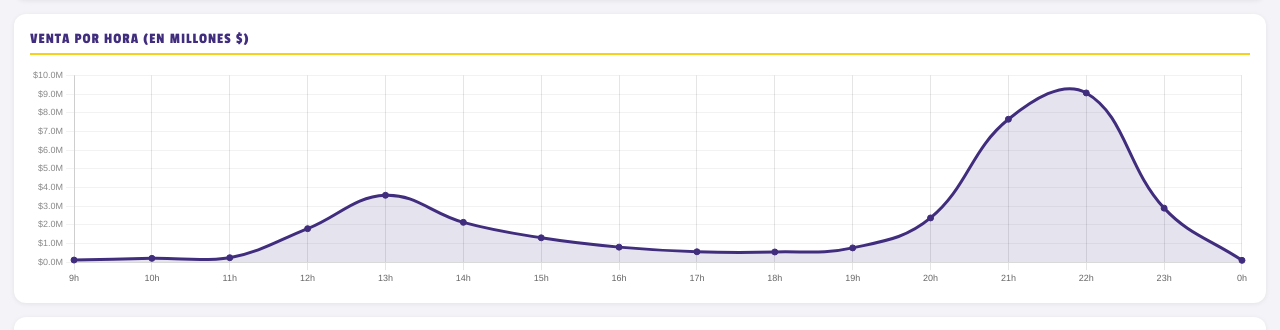
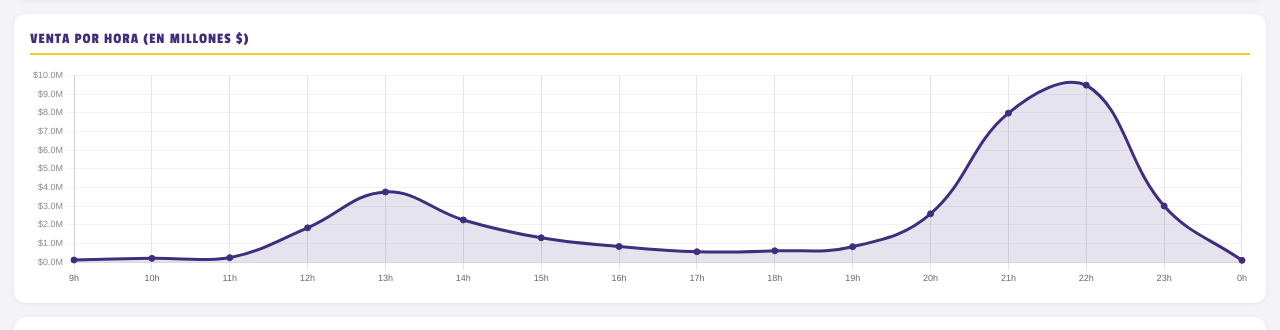
Before and after one commit to francoindragoli/smashclub-dashboards, a plain HTML site: page dashboard-ventas.html in a window 1280 px wide. Shown: the part 1495-1825 px from the top of the page. Drawn offline with nearby package versions, Linux system fonts and the light colour scheme.

Commit message:
Auto-update dashboards — 26/11/2026 12:06

```diff
--- a/dashboard-ventas.html
+++ b/dashboard-ventas.html
@@ -822,7 +822,7 @@ const MESES = {
           ticketPromedio:76242,
           ventaDias:[0,0,0,0,0,0,0],
           horaLabels:["9h", "10h", "11h", "12h", "13h", "14h", "15h", "16h", "17h", "18h", "19h", "20h", "21h", "22h", "23h", "0h"],
-          horaVentas:[0.115, 0.205, 0.24, 1.796, 3.583, 2.133, 1.306, 0.807, 0.558, 0.547, 0.766, 2.369, 7.653, 9.061, 2.894, 0.099]
+          horaVentas:[0.118, 0.205, 0.243, 1.838, 3.761, 2.262, 1.308, 0.841, 0.558, 0.61, 0.83, 2.588, 7.979, 9.479, 3.009, 0.099]
         },
         puntilla: {
           burgers: {'Crispy Bliss':785, 'Gollum Signature':625, 'L.A Americana':468, 'John Bacon':448, 'Cheese Burger':267, 'Sweet Alabama':130, 'LA MANTEQUISH':127, 'Biggie':55, 'Denver':26},
@@ -836,7 +836,7 @@ const MESES = {
           ticketPromedio:34817,
           ventaDias:[0,0,0,0,0,0,0],
           horaLabels:["9h", "10h", "11h", "12h", "13h", "14h", "15h", "16h", "17h", "18h", "19h", "20h", "21h", "22h", "23h", "0h"],
-          horaVentas:[0.007, 0.028, 0.071, 1.68, 5.655, 4.796, 1.83, 1.198, 0.575, 0.312, 0.82, 6.288, 16.998, 13.444, 7.005, 1.876]
+          horaVentas:[0.007, 0.028, 0.094, 1.68, 5.787, 4.909, 1.887, 1.198, 0.575, 0.316, 0.876, 6.508, 17.382, 13.981, 7.292, 1.898]
         },
         snaps: {
           18: {
@@ -853,6 +853,11 @@ const MESES = {
             dias:24, diasCount:[4, 4, 3, 3, 3, 3, 4],
             ciudad:{burgers:{'Crispy Bliss':1212, 'Gollum Signature':882, 'John Bacon':695, 'L.A Americana':665, 'Cheese Burger':434, 'Sweet Alabama':212, 'La Mantequish':195, 'Biggie':103, 'Denver':40, 'Fat Fil A':3},jr:1931,doble:2393,xl:117,total:4441,ventaTotal:34132191,totalDocs:0,ticketPromedio:0,ventaDias:[0,0,0,0,0,0,0],horaLabels:["9h", "10h", "11h", "12h", "13h", "14h", "15h", "16h", "17h", "18h", "19h", "20h", "21h", "22h", "23h", "0h"],horaVentas:[0.115, 0.205, 0.24, 1.796, 3.583, 2.133, 1.306, 0.807, 0.558, 0.547, 0.766, 2.369, 7.653, 9.061, 2.894, 0.099]},
             puntilla:{burgers:{'Crispy Bliss':883, 'Gollum Signature':683, 'L.A Americana':505, 'John Bacon':487, 'Cheese Burger':279, 'Sweet Alabama':135, 'La Mantequish':131, 'Biggie':59, 'Denver':26},jr:1358,doble:1729,xl:101,total:3188,ventaTotal:62583186,totalDocs:0,ticketPromedio:0,ventaDias:[0,0,0,0,0,0,0],horaLabels:["9h", "10h", "11h", "12h", "13h", "14h", "15h", "16h", "17h", "18h", "19h", "20h", "21h", "22h", "23h", "0h"],horaVentas:[0.007, 0.028, 0.071, 1.68, 5.655, 4.796, 1.83, 1.198, 0.575, 0.312, 0.82, 6.288, 16.998, 13.444, 7.005, 1.876]}
+          },
+          25: {
+            dias:25, diasCount:[4, 4, 4, 3, 3, 3, 4],
+            ciudad:{burgers:{'Crispy Bliss':1227, 'Gollum Signature':892, 'John Bacon':703, 'L.A Americana':666, 'Cheese Burger':438, 'Sweet Alabama':214, 'La Mantequish':195, 'Biggie':104, 'Denver':41, 'Fat Fil A':3},jr:1951,doble:2415,xl:117,total:4483,ventaTotal:35727356,totalDocs:0,ticketPromedio:0,ventaDias:[0,0,0,0,0,0,0],horaLabels:["9h", "10h", "11h", "12h", "13h", "14h", "15h", "16h", "17h", "18h", "19h", "20h", "21h", "22h", "23h", "0h"],horaVentas:[0.118, 0.205, 0.243, 1.838, 3.761, 2.262, 1.308, 0.841, 0.558, 0.61, 0.83, 2.588, 7.979, 9.479, 3.009, 0.099]},
+            puntilla:{burgers:{'Crispy Bliss':909, 'Gollum Signature':699, 'L.A Americana':512, 'John Bacon':492, 'Cheese Burger':288, 'Sweet Alabama':136, 'La Mantequish':136, 'Biggie':59, 'Denver':26},jr:1389,doble:1765,xl:103,total:3257,ventaTotal:64419095,totalDocs:0,ticketPromedio:0,ventaDias:[0,0,0,0,0,0,0],horaLabels:["9h", "10h", "11h", "12h", "13h", "14h", "15h", "16h", "17h", "18h", "19h", "20h", "21h", "22h", "23h", "0h"],horaVentas:[0.007, 0.028, 0.094, 1.68, 5.787, 4.909, 1.887, 1.198, 0.575, 0.316, 0.876, 6.508, 17.382, 13.981, 7.292, 1.898]}
           },
         }
       },
```
Also changed, not shown: comparativa-precios.html (+1 -1 lines).
